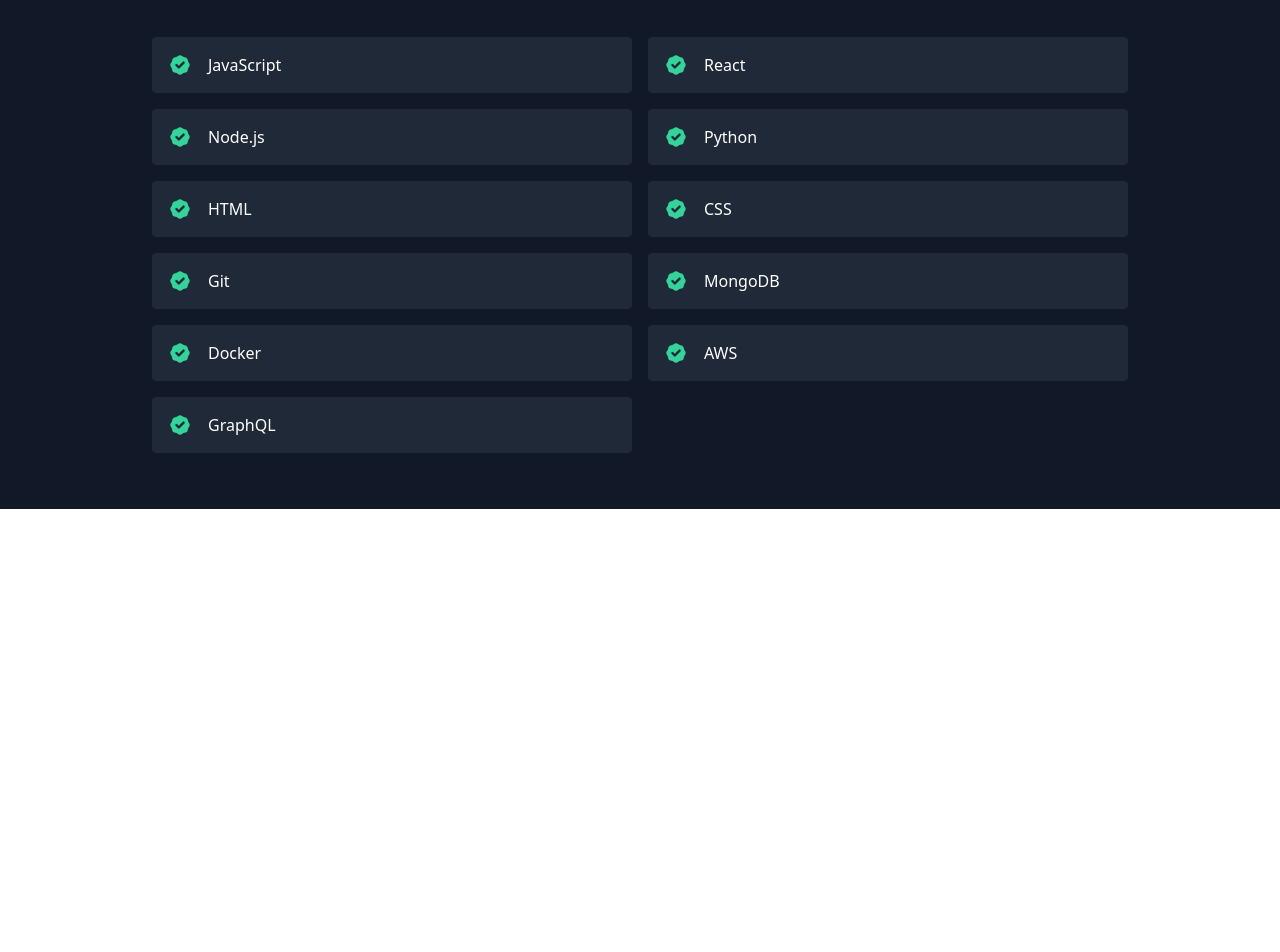
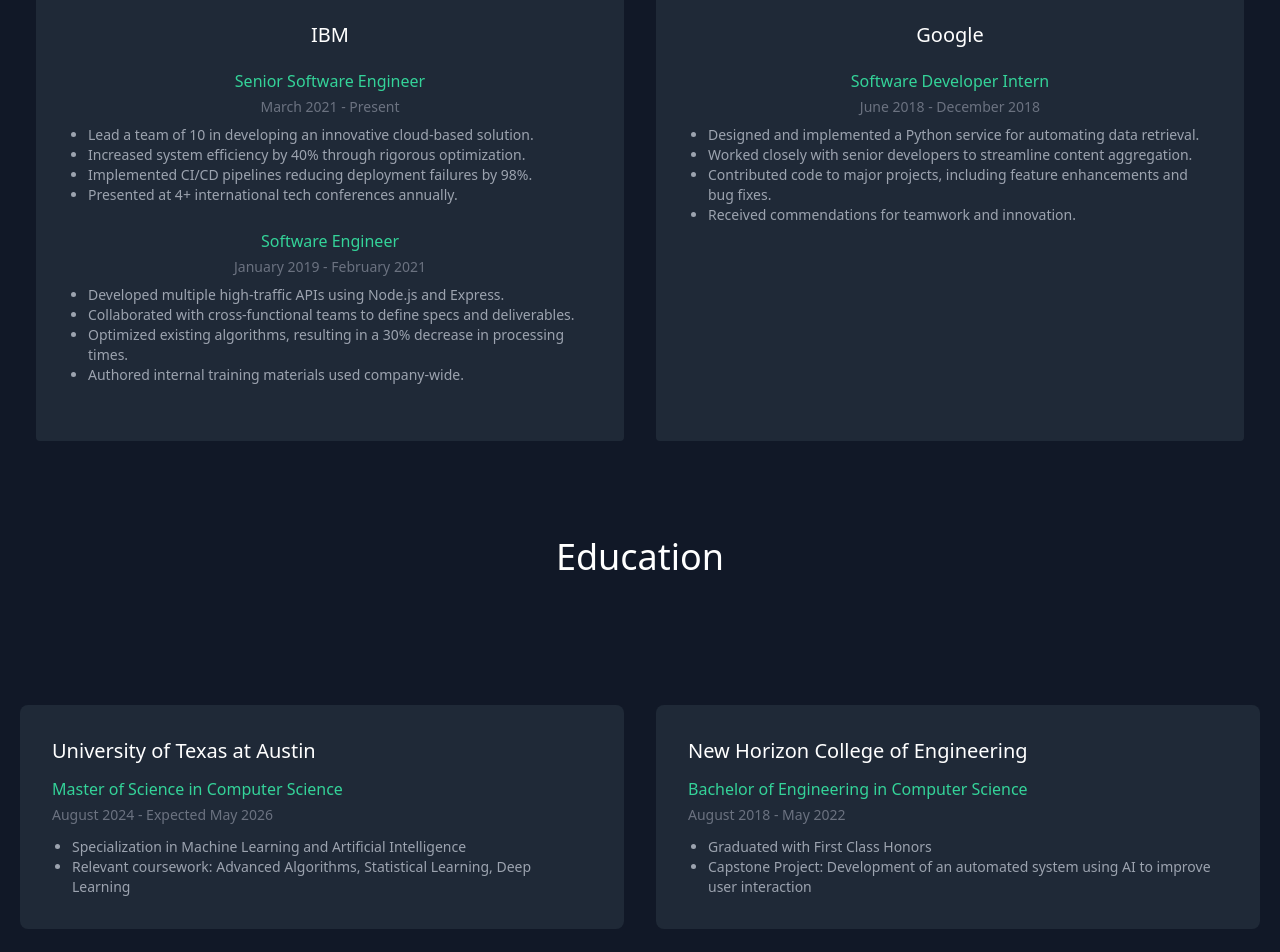
Before and after one commit to ruman-shaikh/ruman-shaikh.github.io, a React (Create React App) app: page / in a window 1280 px wide. Shown: the part 1780-2732 px from the top of the page. Before the commit the page ends 2289 px from the top, so only its background shows below. Built offline with nearby package versions, Linux system fonts and the light colour scheme.

Commit message:
added wrk ex & edu

```diff
--- a/src/App.js
+++ b/src/App.js
@@ -6,6 +6,9 @@ import About from "./components/About";
 import Navbar from "./components/Navbar";
 import Projects from "./components/Projects";
 import Skills from "./components/Skills";
+import Socials from './components/Socials';
+import WorkExperience from './components/WorkExperience';
+import Education from './components/Education';
 // import Testimonials from "./components/Testimonials";
 
 export default function App() {
@@ -14,7 +17,10 @@ export default function App() {
       <Navbar />
       <About />
       <Projects />
+      <WorkExperience />
+      <Education />
       <Skills />
+      <Socials />
       {/* <Testimonials />
       <Contact /> */}
     </main>
--- /dev/null
+++ b/src/components/Education.js
@@ -0,0 +1,34 @@
+import React from "react";
+import { education } from "../data";
+
+export default function Education() {
+  return (
+    <section id="education" className="text-gray-400 bg-gray-900 body-font">
+      <div className="container px-5 py-10 mx-auto">
+        <div className="flex flex-col w-full mb-20">
+          <h1 className="sm:text-4xl text-3xl font-medium title-font text-white mb-12 text-center">
+            Education
+          </h1>
+        </div>
+        <div className="flex flex-wrap -m-4 justify-center">
+          {education.map((edu, idx) => (
+            <div key={idx} className="p-4 lg:w-1/2 md:w-full">
+              <div className="h-full bg-gray-800 p-8 rounded-lg">
+                <h2 className="text-lg sm:text-xl text-white font-medium title-font mb-3">
+                  {edu.school}
+                </h2>
+                <h3 className="text-sm sm:text-base text-green-400 mb-1">{edu.degree} in {edu.field}</h3>
+                <p className="text-xs sm:text-sm text-gray-500 mb-3">{edu.startDate} - {edu.endDate}</p>
+                <ul className="list-disc ml-5 text-left text-xs sm:text-sm text-gray-400">
+                  {edu.description.map((item, itemIdx) => (
+                    <li key={itemIdx}>{item}</li>
+                  ))}
+                </ul>
+              </div>
+            </div>
+          ))}
+        </div>
+      </div>
+    </section>
+  );
+}
--- a/src/components/Navbar.js
+++ b/src/components/Navbar.js
@@ -19,8 +19,20 @@ export default function Navbar() {
           <a href="#skills" className="mr-5 hover:text-white">
             Skills
           </a>
-          <a href="#testimonials" className="mr-5 hover:text-white">
+          <a href="#work-experience" className="mr-5 hover:text-white">
+            Work Experience
+          </a>
+          <a href="#education" className="mr-5 hover:text-white">
+            Education
+          </a>
+          {/* <a href="#testimonials" className="mr-5 hover:text-white">
             Testimonials
+          </a> */}
+          <a href="#socials" className="mr-5 hover:text-white">
+            Socials
+          </a>
+          <a href="https://www.google.com" target="_blank" rel="noopener noreferrer" className="mr-5 hover:text-white">
+            Blog
           </a>
         </nav>
         <a
--- /dev/null
+++ b/src/components/Socials.js
@@ -0,0 +1,22 @@
+import React from "react";
+
+export default function Socials() {
+    return (
+        <section id="socials" className="bg-gray-900 text-white">
+            <div className="container px-5 py-10 mx-auto flex justify-center space-x-4">
+                <a href="https://www.linkedin.com/in/yourprofile" className="hover:text-green-400">
+                    LinkedIn
+                </a>
+                <a href="https://github.com/yourprofile" className="hover:text-green-400">
+                    GitHub
+                </a>
+                <a href="https://twitter.com/yourprofile" className="hover:text-green-400">
+                    Twitter
+                </a>
+                <a href="https://scholar.google.com/citations?user=yourprofile" className="hover:text-green-400">
+                    Google Scholar
+                </a>
+            </div>
+        </section>
+    );
+}
--- /dev/null
+++ b/src/components/WorkExperience.js
@@ -0,0 +1,43 @@
+import React from "react";
+import { workExperience } from "../data";
+
+export default function WorkExperience() {
+  return (
+    <section id="work-experience" className="text-gray-400 bg-gray-900 body-font">
+      <div className="container px-5 py-10 mx-auto text-center">
+        <div className="flex flex-col w-full mb-20">
+          <h1 className="sm:text-4xl text-3xl font-medium title-font mb-4 text-white">
+            Work Experience
+          </h1>
+          <p className="text-base leading-relaxed xl:w-2/4 lg:w-3/4 mx-auto">
+            Lorem ipsum dolor sit amet consectetur, adipisicing elit. Nisi sit
+            ipsa delectus eum quo voluptas aspernatur accusantium distinctio
+            possimus est.
+          </p>
+        </div>
+        <div className="flex flex-wrap justify-center">
+          {workExperience.map((experience, idx) => (
+            <div key={idx} className="p-4 lg:w-1/2">
+              <div className="h-full bg-gray-800 p-8 rounded">
+                <h2 className="text-lg sm:text-xl text-white font-medium title-font mb-5">
+                  {experience.company}
+                </h2>
+                {experience.roles.map((role, roleIdx) => (
+                  <div key={roleIdx} className="mb-6">
+                    <h3 className="text-sm sm:text-base text-green-400 mb-1">{role.title}</h3>
+                    <p className="text-xs sm:text-sm text-gray-500 mb-2">{role.startDate} - {role.endDate}</p>
+                    <ul className="list-disc ml-5 text-left text-xs sm:text-sm text-gray-400">
+                      {role.description.map((item, itemIdx) => (
+                        <li key={itemIdx}>{item}</li>
+                      ))}
+                    </ul>
+                  </div>
+                ))}
+              </div>
+            </div>
+          ))}
+        </div>
+      </div>
+    </section>
+  );
+}
--- a/src/data.js
+++ b/src/data.js
@@ -1,4 +1,75 @@
 // src/data.js
+
+export const education = [
+  {
+    school: "University of Texas at Austin",
+    degree: "Master of Science",
+    field: "Computer Science",
+    startDate: "August 2024",
+    endDate: "Expected May 2026",
+    description: [
+      "Specialization in Machine Learning and Artificial Intelligence",
+      "Relevant coursework: Advanced Algorithms, Statistical Learning, Deep Learning"
+    ]
+  },
+  {
+    school: "New Horizon College of Engineering",
+    degree: "Bachelor of Engineering",
+    field: "Computer Science",
+    startDate: "August 2018",
+    endDate: "May 2022",
+    description: [
+      "Graduated with First Class Honors",
+      "Capstone Project: Development of an automated system using AI to improve user interaction"
+    ]
+  }
+];
+
+export const workExperience = [
+  {
+    company: "IBM",
+    roles: [
+      {
+        title: "Senior Software Engineer",
+        startDate: "March 2021",
+        endDate: "Present",
+        description: [
+          "Lead a team of 10 in developing an innovative cloud-based solution.",
+          "Increased system efficiency by 40% through rigorous optimization.",
+          "Implemented CI/CD pipelines reducing deployment failures by 98%.",
+          "Presented at 4+ international tech conferences annually."
+        ]
+      },
+      {
+        title: "Software Engineer",
+        startDate: "January 2019",
+        endDate: "February 2021",
+        description: [
+          "Developed multiple high-traffic APIs using Node.js and Express.",
+          "Collaborated with cross-functional teams to define specs and deliverables.",
+          "Optimized existing algorithms, resulting in a 30% decrease in processing times.",
+          "Authored internal training materials used company-wide."
+        ]
+      }
+    ]
+  },
+  {
+    company: "Google",
+    roles: [
+      {
+        title: "Software Developer Intern",
+        startDate: "June 2018",
+        endDate: "December 2018",
+        description: [
+          "Designed and implemented a Python service for automating data retrieval.",
+          "Worked closely with senior developers to streamline content aggregation.",
+          "Contributed code to major projects, including feature enhancements and bug fixes.",
+          "Received commendations for teamwork and innovation."
+        ]
+      }
+    ]
+  }
+];
 
 export const projects = [
     {
```
